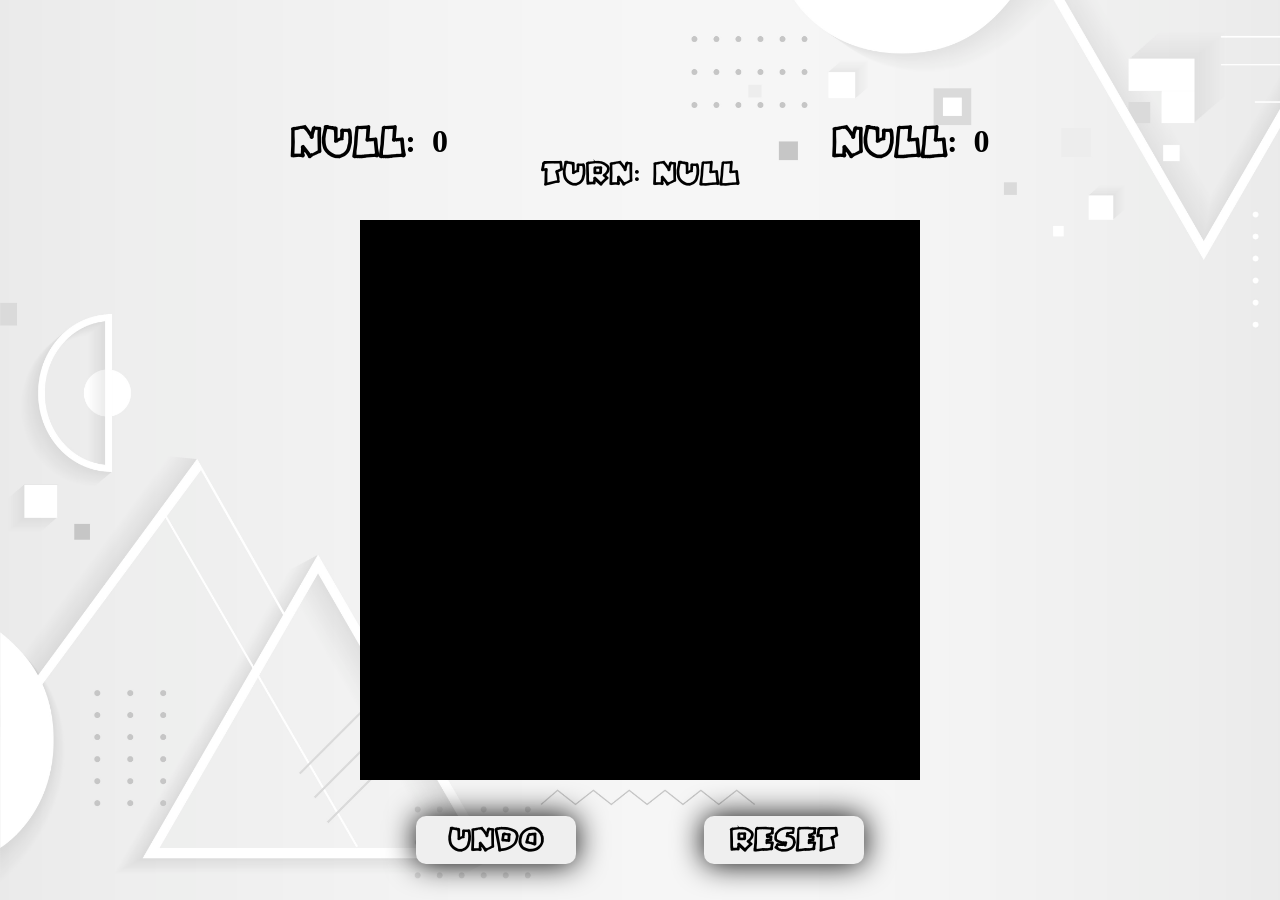
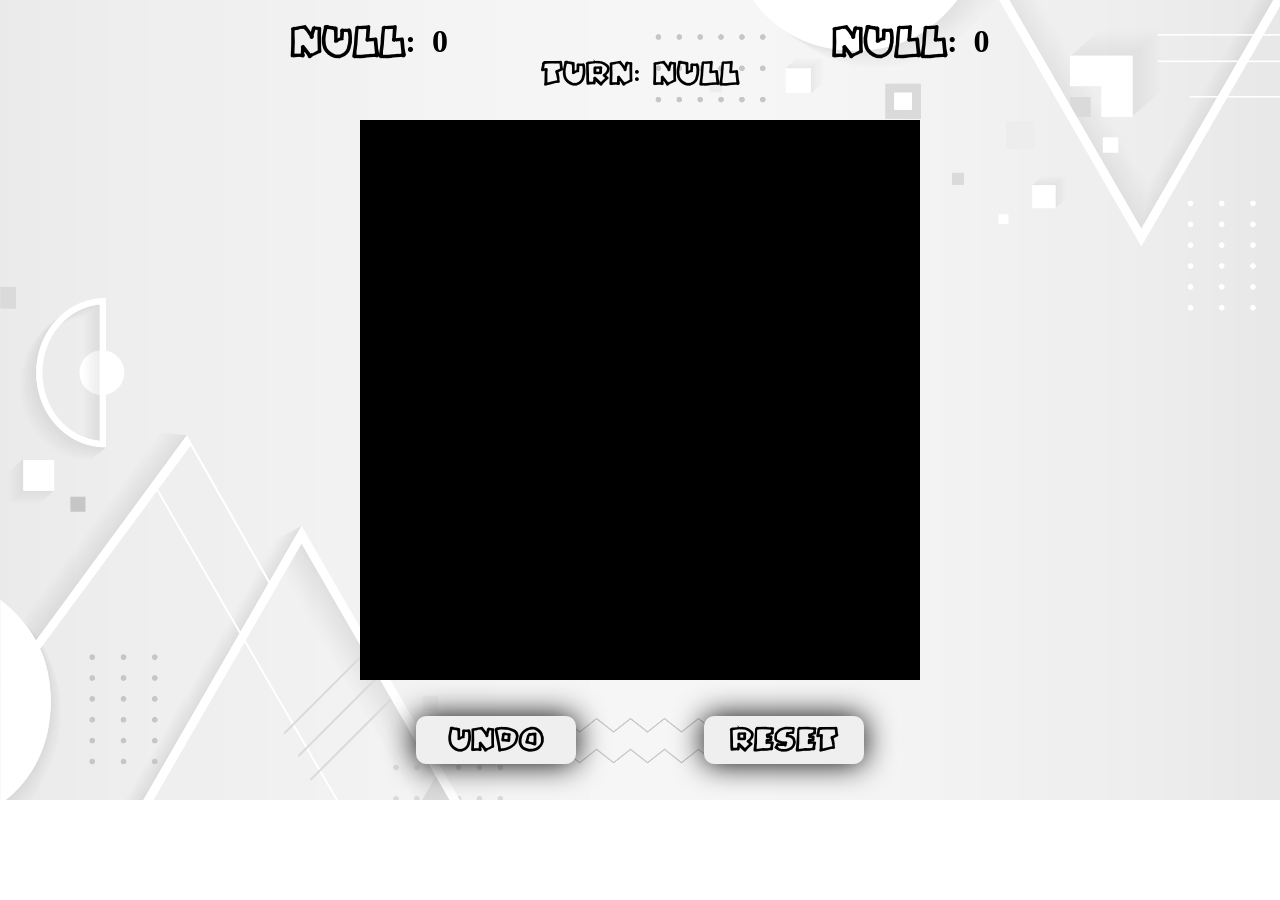
Before and after one commit to mohit-755/DotsnBoxes, a plain HTML site: page game.html in a window 1280 px wide. After the commit the page ends 800 px from the top, so only its background shows below. Drawn offline with Linux system fonts and the light colour scheme.

Commit message:
Update style.css

```diff
--- a/style.css
+++ b/style.css
@@ -65,7 +65,7 @@ body{
 } */
 
 .scores {
-    height: 20vmin;
+    height: 7.5vmin;
     display: flex;
     justify-content: center;
     align-items: end;
```
